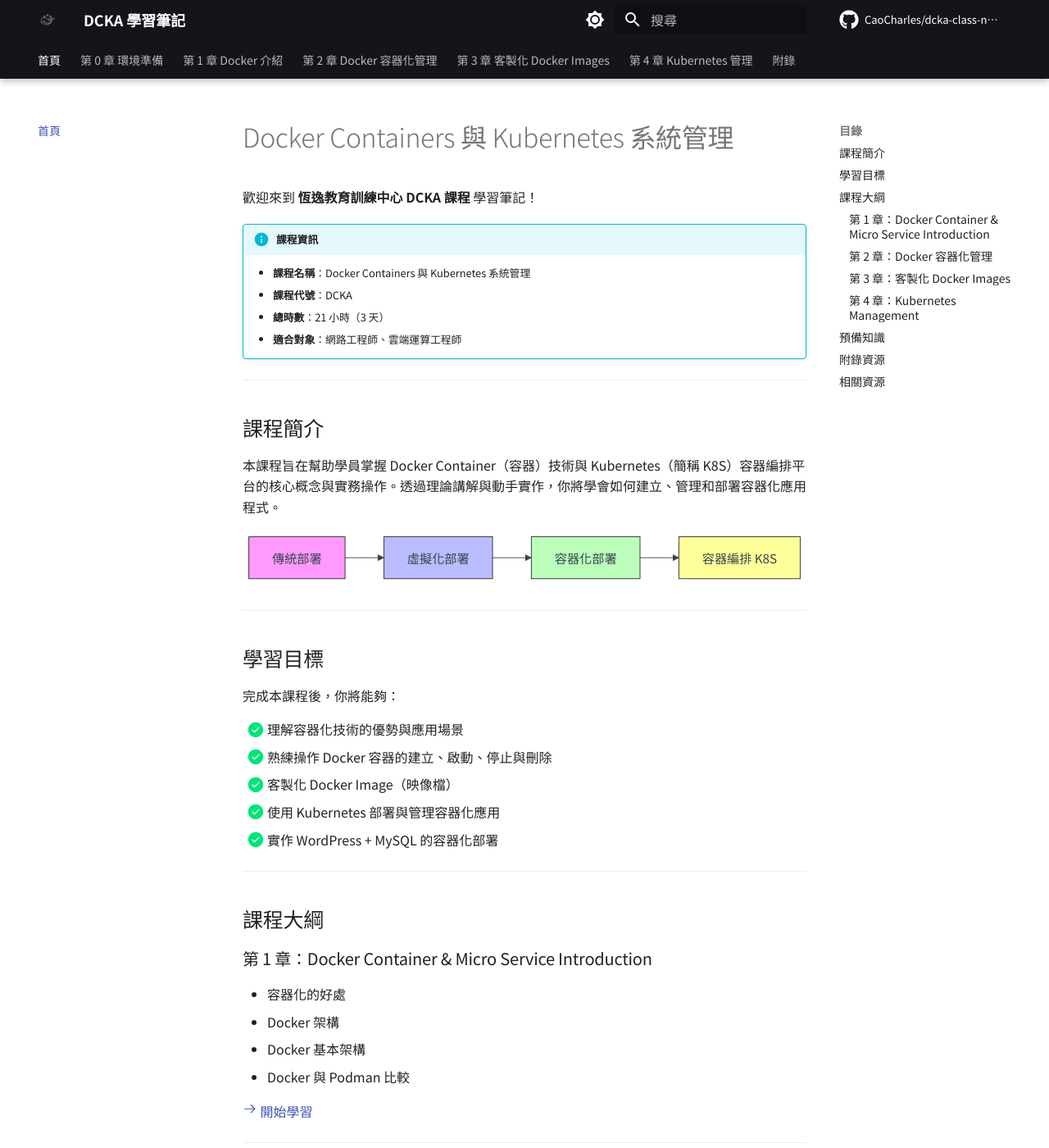
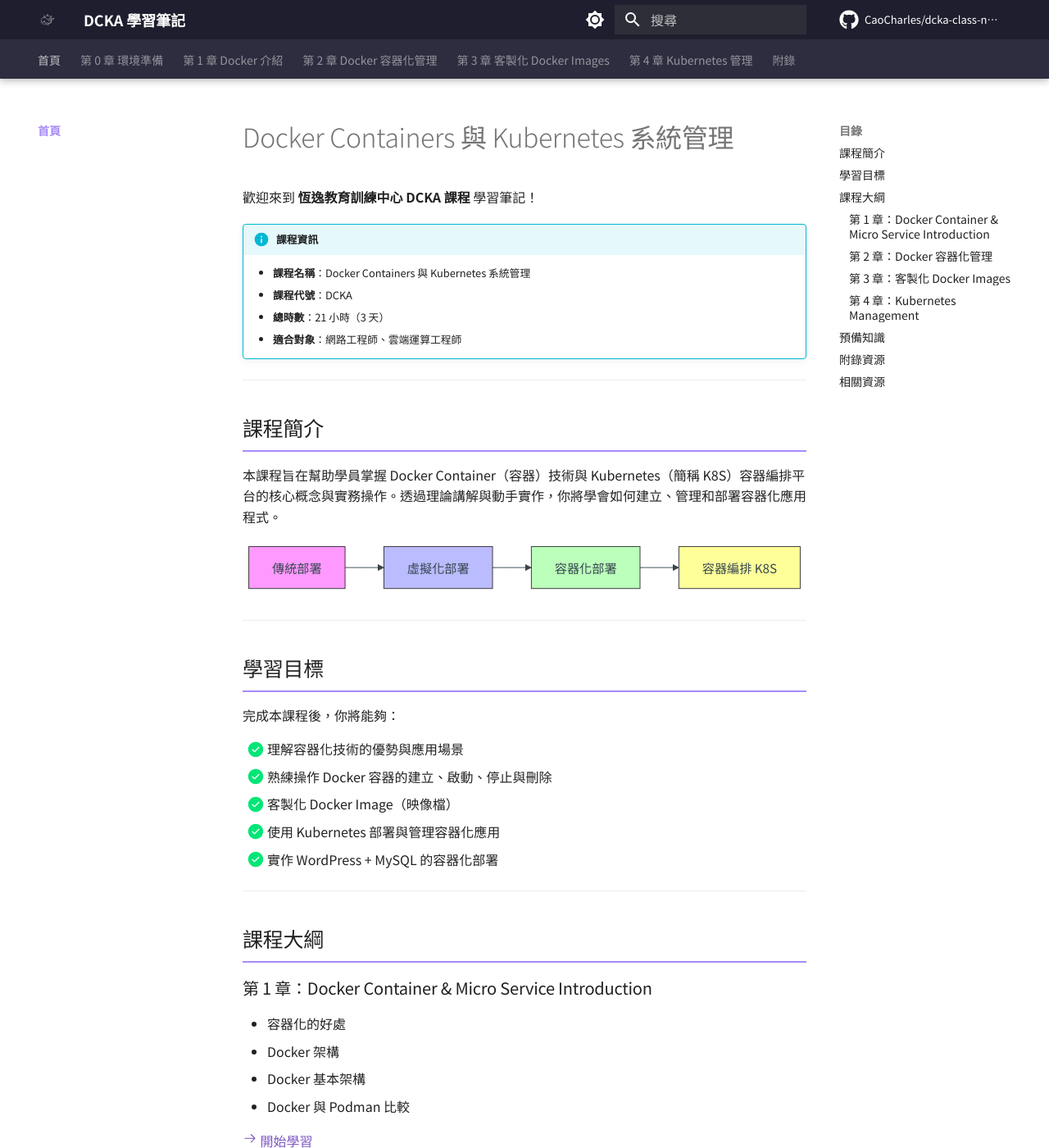
Before and after one commit to CaoCharles/dcka-class-notes, an MkDocs documentation site: the page built from docs/index.md, in a window 1280 px wide and 1400 px high. Shown: the whole window at 82% size. Built offline with MkDocs 1.6.1 and Material for MkDocs 9.7.7, drawn with Linux system fonts in a browser that asks for light colours; comment, search, counter and statistics services are not loaded.

Commit message:
Style: Restore color scheme from d2edd23

```diff
--- a/docs/assets/stylesheets/extra.css
+++ b/docs/assets/stylesheets/extra.css
@@ -1,3 +1,101 @@
+/* DCKA Course Custom Styles - Modern Dark Theme */
+
+:root {
+    --primary-dark: #1e1e2e;
+    --primary-medium: #2d2d3f;
+    --accent-purple: #a78bfa;
+    --accent-light: #c4b5fd;
+}
+
+/* Header 深色統一 */
+.md-header {
+    background-color: var(--primary-dark) !important;
+}
+
+/* Tabs 同色系 */
+.md-tabs {
+    background-color: var(--primary-medium) !important;
+}
+
+/* Tabs 連結顏色 */
+.md-tabs__link {
+    color: rgba(255, 255, 255, 0.7) !important;
+}
+
+.md-tabs__link:hover,
+.md-tabs__link--active {
+    color: var(--accent-purple) !important;
+}
+
+/* 深色模式 */
+[data-md-color-scheme="slate"] .md-header {
+    background-color: #0f0f17 !important;
+}
+
+[data-md-color-scheme="slate"] .md-tabs {
+    background-color: #1a1a2e !important;
+}
+
+/* H2 底線 */
+.md-typeset h2 {
+    border-bottom: 2px solid var(--accent-purple);
+    padding-bottom: 0.4em;
+}
+
+/* 表格標題 */
+.md-typeset table:not([class]) th {
+    background-color: var(--primary-dark) !important;
+    color: white !important;
+}
+
+/* 連結 hover */
+.md-typeset a:hover {
+    color: var(--accent-purple);
+}
+
+/* 導航選中 */
+.md-nav__link--active {
+    color: var(--accent-purple) !important;
+    font-weight: 600;
+}
+
+/* Footer 統一深色 */
+.md-footer {
+    background-color: var(--primary-dark) !important;
+}
+
+/* Checkbox */
+.md-typeset .task-list-item input[type="checkbox"]:checked {
+    background-color: var(--accent-purple);
+    border-color: var(--accent-purple);
+}
+
+/* 標籤頁 */
+.md-typeset .tabbed-set>input:checked+label {
+    color: var(--accent-purple);
+    border-color: var(--accent-purple);
+}
+
+/* Mermaid */
+.mermaid {
+    text-align: center;
+}
+
+/* 圖片圓角 */
+.md-typeset img {
+    border-radius: 8px;
+}
+
+/* FAQ */
+.md-typeset details.question {
+    border-left: 4px solid var(--accent-purple);
+}
+
+/* 搜尋框 */
+.md-search__input {
+    background-color: rgba(255, 255, 255, 0.1) !important;
+}
+
 /* Invert logo color to make specific black logos white in the dark header */
 .md-header__button.md-logo img,
 .md-nav__title .md-nav__button.md-logo img {
--- a/mkdocs.yml
+++ b/mkdocs.yml
@@ -14,14 +14,14 @@
   favicon: assets/images/favicon.png
   palette:
     - scheme: default
-      primary: black
-      accent: indigo
+      primary: deep purple
+      accent: purple
       toggle:
         icon: material/brightness-7
         name: 切換至深色模式
     - scheme: slate
-      primary: black
-      accent: indigo
+      primary: deep purple
+      accent: purple
       toggle:
         icon: material/brightness-4
         name: 切換至淺色模式
```
